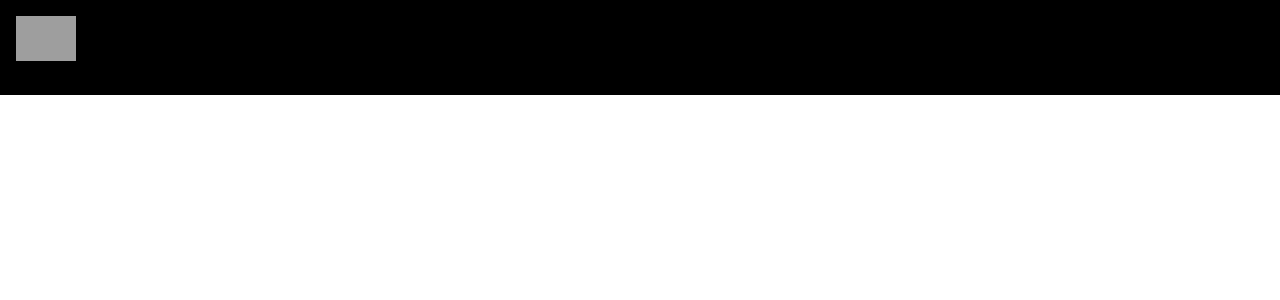
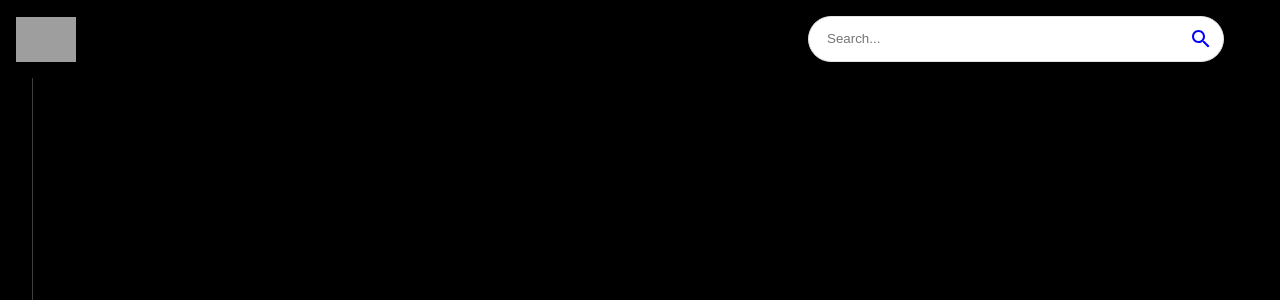
Before and after one commit to Piquant95/BlueTube, a React (Create React App) app: page / in a window 1280 px wide. Shown: the top 300 px of the page. Built offline with nearby package versions, Linux system fonts and the light colour scheme; grey boxes are pictures that could not be loaded.

Commit message:
initializing feed to respond to small and medium screen sizes

```diff
--- a/src/components/Feed.jsx
+++ b/src/components/Feed.jsx
@@ -1,8 +1,15 @@
-import React from 'react'
+import { useState, useEffect } from 'react';
+import { Box, Stack, Typography } from '@mui/material';
 
 const Feed = () => {
   return (
-    <div>Feed</div>
+    <Stack sx={{ flexDirection: { sx:
+    "column", md: "row" } }}>
+      <Box sx={{ height: { sx: 'auto', md:
+      '92vh' }, borderRight: '1px solid #3d3d3d', px: { sx: 0, md: 2 }}}>
+
+      </Box>
+    </Stack>
   )
 }
 
--- a/src/components/SearchBar.jsx
+++ b/src/components/SearchBar.jsx
@@ -1,8 +1,31 @@
-import React from 'react'
+import { useState } from 'react';
+import { useNavigate } from 'react-router-dom';
+import { Paper, IconButton } from '@mui/material';
+import { Search } from '@mui/icons-material';
 
 const SearchBar = () => {
   return (
-    <div>SearchBar</div>
+    <Paper
+        component="form"
+        onSubmit={() => {}}
+        sx={{
+            borderRadius: 20,
+            border: '1px solid #e3e3e3',
+            pl: 2,
+            boxShadow: 'none',
+            mr: { sm: 5 }
+        }}
+    >
+        <input
+            className='search-bar'
+            placeholder='Search...'
+            value=""
+            onChange={() => {}}
+        />
+        <IconButton type="submit" sx={{ p: '10px', color: 'blue' }}>
+            <Search/>
+        </IconButton>
+    </Paper>
   )
 }
 
--- a/src/utils/constants.js
+++ b/src/utils/constants.js
@@ -12,7 +12,7 @@
 import FitnessCenterIcon from '@mui/icons-material/FitnessCenter';
 import DeveloperModeIcon from '@mui/icons-material/DeveloperMode';
 
-export const logo = 'https://i.ibb.co/s9Qys2j/logo.png';
+export const logo = 'https://i.imgur.com/ZkCcZiX.png';
 
 export const categories = [
   { name: 'New', icon: <HomeIcon />, },
```
